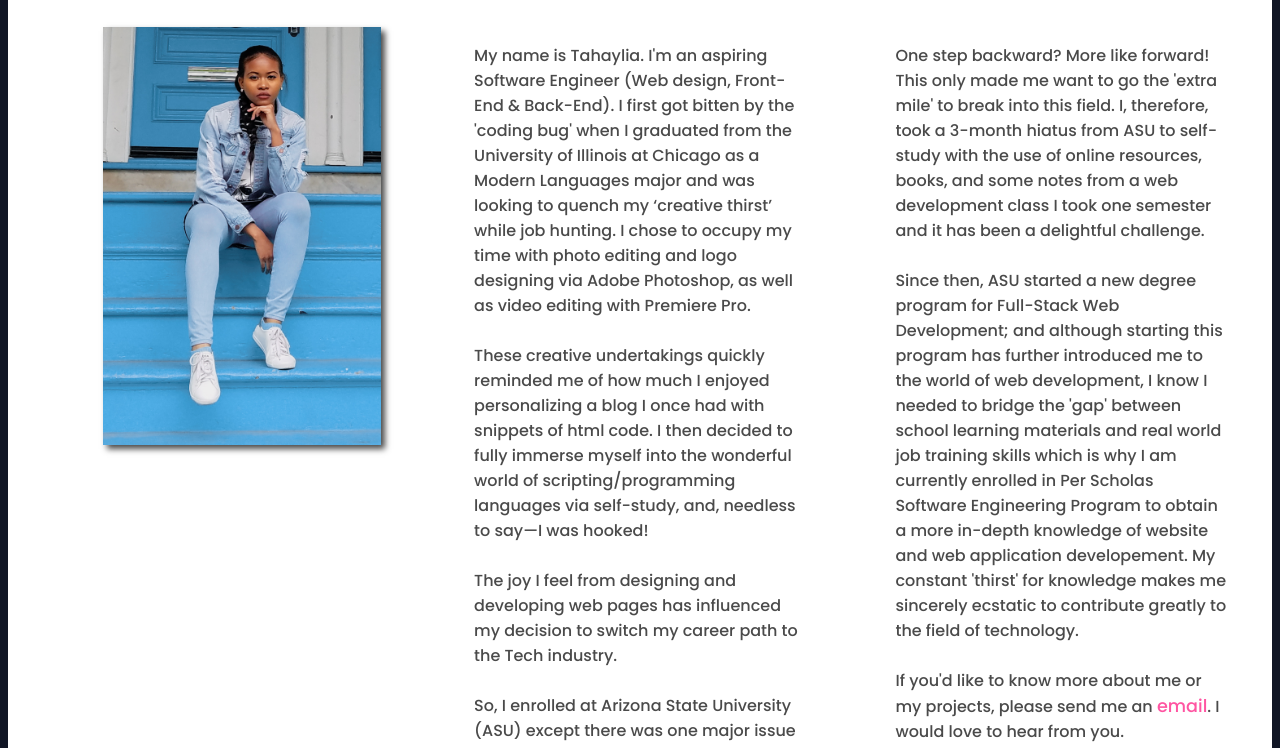
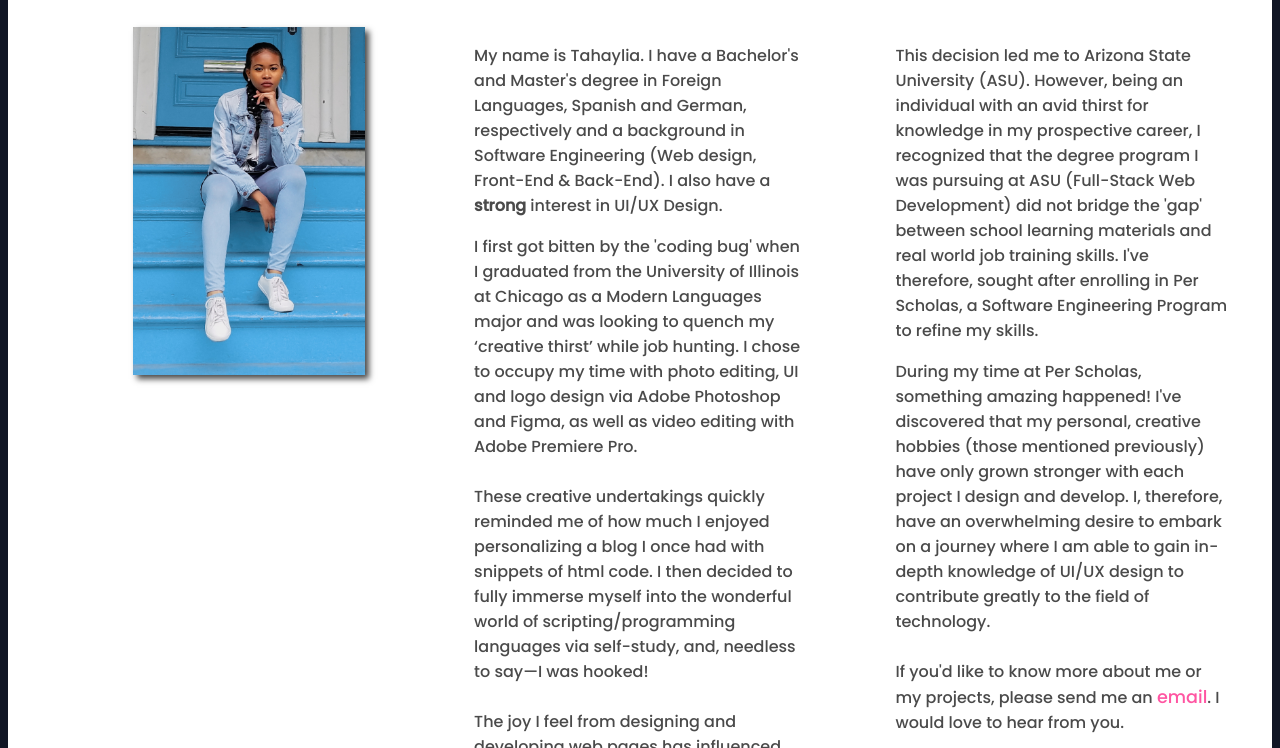
Before and after one commit to Th876/MyPortfolio, a plain HTML site: page about.html in a window 1280 px wide. Shown: the part 275-1023 px from the top of the page. Drawn offline with Linux system fonts and the light colour scheme; a web font is replaced by a local one.

Commit message:
Updated and styled about section

```diff
--- a/about.html
+++ b/about.html
@@ -41,13 +41,13 @@
         Higgins">
         </div>
 
-       <div class="center-column"><p>My name is Tahaylia. I'm an aspiring Software Engineer (Web design, Front-End &amp; Back-End). I first got bitten by the 'coding bug' when I graduated from the University of Illinois at Chicago as a Modern Languages major and was looking to quench my ‘creative thirst’ while job hunting. I chose to occupy my time with photo editing and logo designing via Adobe Photoshop, as well as video editing with Premiere Pro.<br/><br/> These creative undertakings quickly reminded me of how much I enjoyed personalizing a blog I once had with snippets of html code. I then decided to fully immerse myself into the wonderful world of scripting/programming languages via self-study, and, needless to say—I was hooked!<br/><br/>The joy I feel from designing and developing web pages has influenced my decision to switch my career path to the Tech industry.
-
-        <br><br>So, I enrolled at Arizona State University (ASU) except there was one major issue—my I.T. program did not fully delve into web development and I could not enroll in a program that did, because I did not meet their technical background requirements as a
-        Liberal Arts degree holder.</p>
+       <div class="center-column"><p>My name is Tahaylia. I have a Bachelor's and Master's degree in Foreign Languages, Spanish and German, respectively and a background in Software Engineering (Web design, Front-End &amp; Back-End). I also have a <strong>strong</strong> interest in UI/UX Design. </p>
+      <p>I first got bitten by the 'coding bug' when I graduated from the University of Illinois at Chicago as a Modern Languages major and was looking to quench my ‘creative thirst’ while job hunting. I chose to occupy my time with photo editing, UI and logo design via Adobe Photoshop and Figma, as well as video editing with Adobe Premiere Pro.<br/><br/> These creative undertakings quickly reminded me of how much I enjoyed personalizing a blog I once had with snippets of html code. I then decided to fully immerse myself into the wonderful world of scripting/programming languages via self-study, and, needless to say—I was hooked!<br/><br/>The joy I feel from designing and developing web pages has influenced my decision to switch my career path to the Tech industry.</p>
        </div>
        <div class="right-column">
-       <p>One step backward? More like forward! This only made me want to go the 'extra mile' to break into this field. I, therefore, took a 3-month hiatus from ASU to self-study with the use of online resources, books, and some notes from a web development class I took one semester and it has been a delightful challenge. <br/><br/>Since then, ASU started a new degree program for Full-Stack Web Development; and although starting this program has further introduced me to the world of web development, I know I needed to bridge the 'gap' between school learning materials and real world job training skills which is why I am currently enrolled in Per Scholas Software Engineering Program to obtain a more in-depth knowledge of website and web application developement. My constant 'thirst' for knowledge makes me sincerely ecstatic to contribute greatly to the field of technology.
+       <p>This decision led me to Arizona State University (ASU). However, being an individual with an avid thirst for knowledge in my prospective career, I recognized that the degree program I was pursuing at ASU (Full-Stack Web Development) did not bridge the 'gap' between school learning materials and real world job training skills. I've therefore, sought after enrolling in Per Scholas, a Software Engineering Program to refine my skills.</p>
+
+      <p>During my time at Per Scholas, something amazing happened! I've discovered that my personal, creative hobbies (those mentioned previously) have only grown stronger with each project I design and develop. I, therefore, have an overwhelming desire to embark on a journey where I am able to gain in-depth knowledge of UI/UX design to contribute greatly to the field of technology.
        <br><br>
        If you'd like to know more about me or my projects, please send me an <a href="mailto:thiggin7@asu.edu" class="send-me-email">email</a>. I would love to hear from you.</p>
 
--- a/style.css
+++ b/style.css
@@ -393,6 +393,7 @@ a:hover {
 
 .header-text {
     text-align: left;
+    margin-left: 60px;
     padding: 3.12rem;
     font-size: 3rem;
     font-weight: 700;
@@ -405,9 +406,9 @@ a:hover {
 }
 
 .about-me-pic {
-    width: 84%;
+    width: 70%;
     box-shadow: var(--quartz) 4px 4px 6px;
-    margin-left: 50px;
+    margin-left: 80px;
 }
 
 .send-me-email {
```
Also changed, not shown: index.html (+1 -1 lines).
